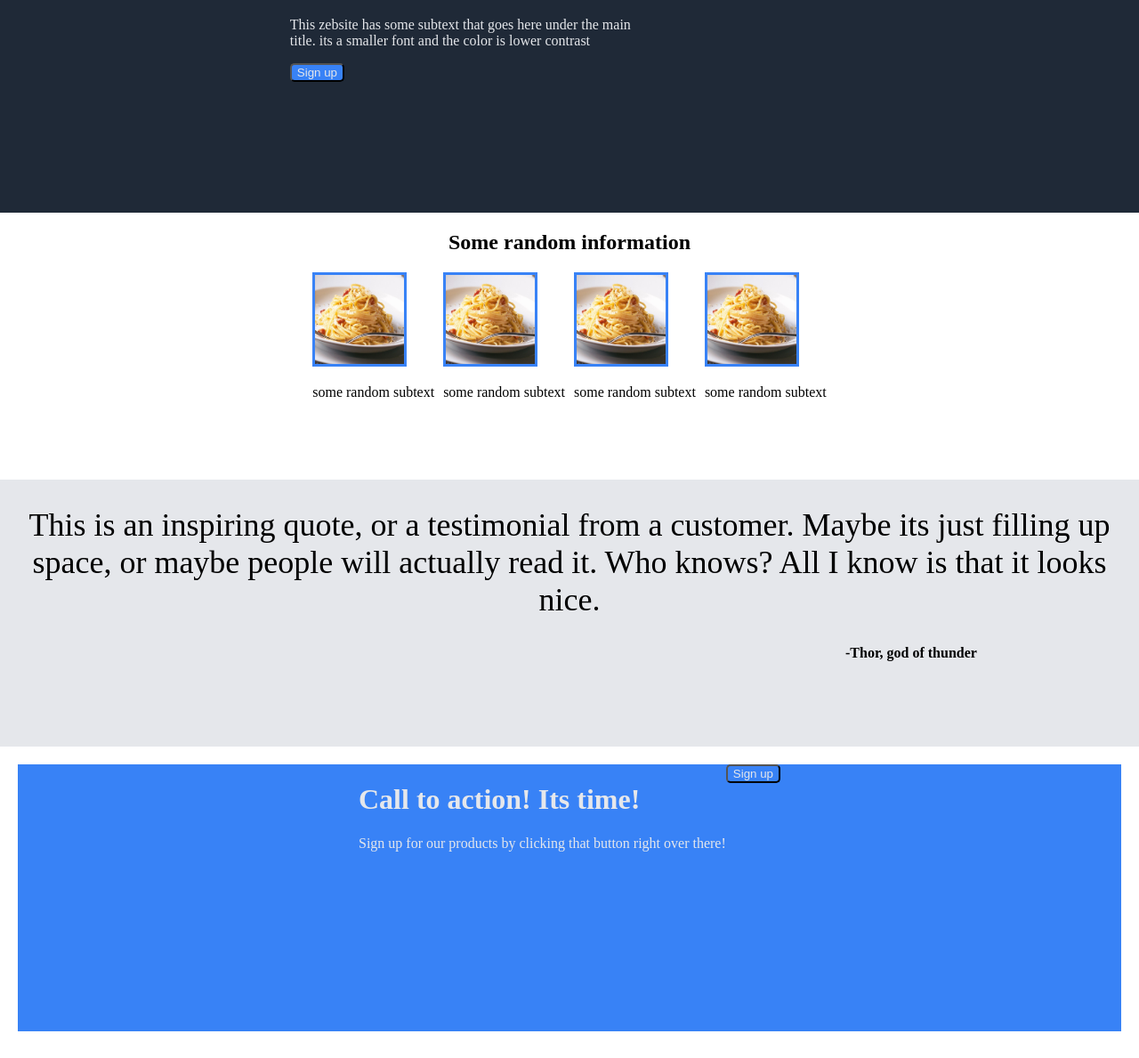
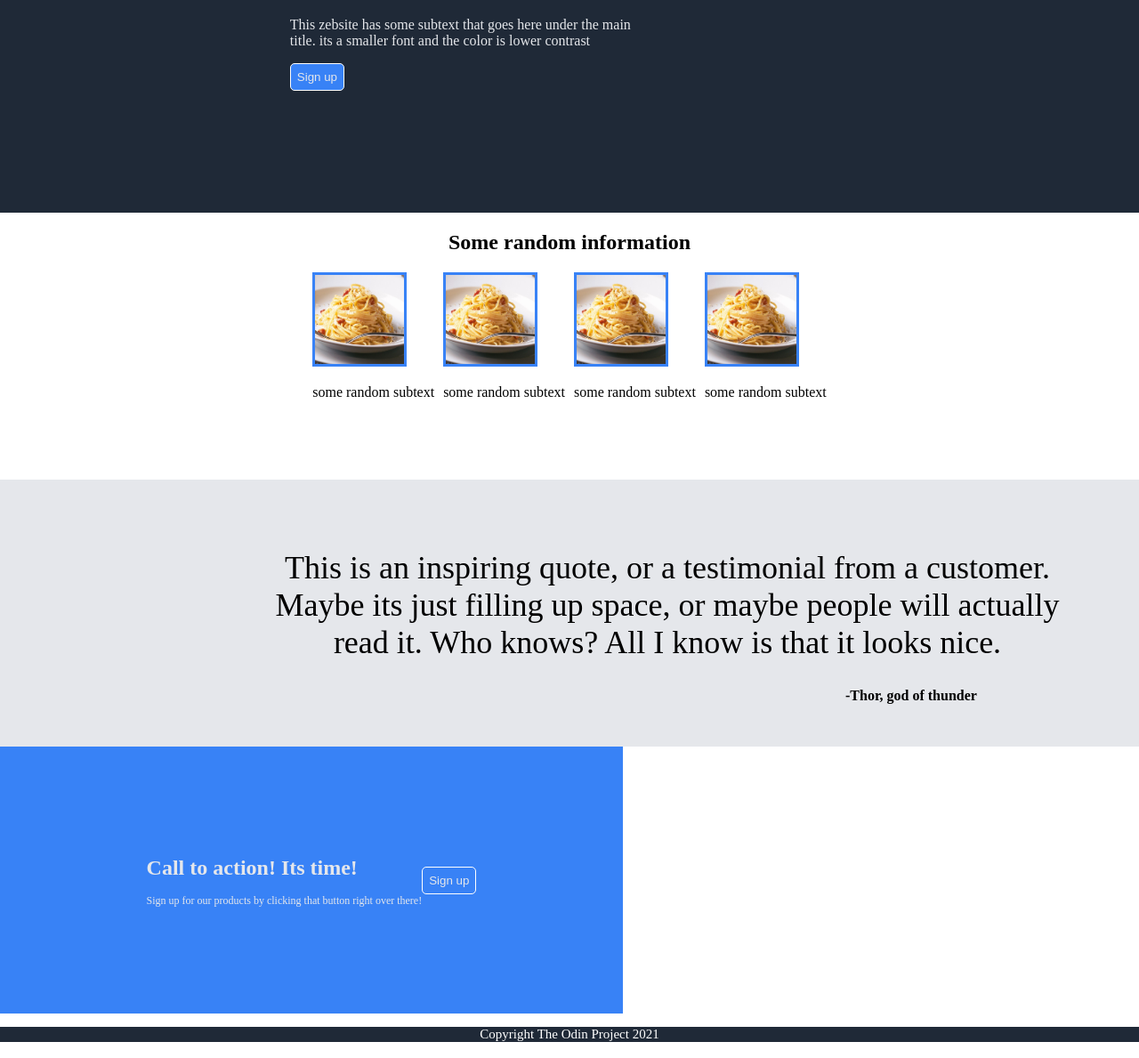
Before and after one commit to FreeSpaghetti/landingPage, a plain HTML site: page index.html in a window 1280 px wide. Shown: the part 111-1300 px from the top of the page at 89% size. Drawn offline with Linux system fonts and the light colour scheme.

Commit message:
Add margin left to section three

```diff
--- a/style.css
+++ b/style.css
@@ -32,9 +32,11 @@ body {
 }
 
 .section-one button {
+    background-color: #3882F6;
     color: #E5E7EB;
-    background-color: #3882F6;
     border-radius: 5px;
+    border: 1px solid #fff;
+    padding: 7px;
 
 }
 
@@ -68,11 +70,17 @@ gap: 10px;
 .section-three {
     height: 300px;
     background-color: #E5E7EB;
+    display: flex;
+    flex-direction: column;
+    justify-content: center;
+
 }
 .section-three h2 {
+    width: 900PX;
     font-size:  36px;
     text-align: center;
     font-weight: 100;
+    margin-left: 300px ;
 }
 
 .section-three span {
@@ -83,14 +91,17 @@ gap: 10px;
 
 
 .section-four {
+    width: 700px;
+    height: 90px;
     color: #E5E7EB;
-    margin: 20px;
     display: flex;
     justify-content: center;
+    align-items: center;
     height: 300px;
     background-color: #3882F6;
 }
 .section-four .left-half {
+    font-size: 12px;
     padding: 0px;
     margin: 0px;
     border-radius: 5px;
@@ -101,6 +112,8 @@ gap: 10px;
     background-color: #3882F6;
     color: #E5E7EB;
     border-radius: 5px;
+    border: 1px solid #fff;
+    padding: 7px;
 }
 
 
```
